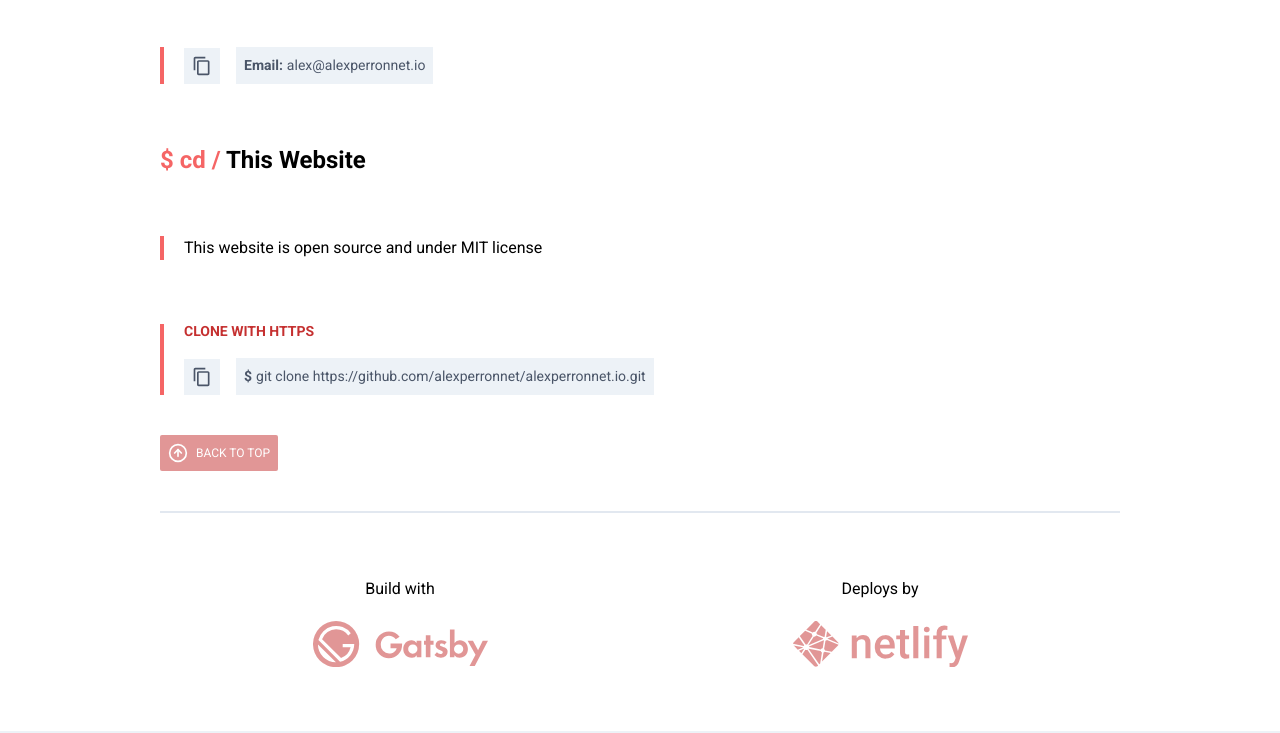
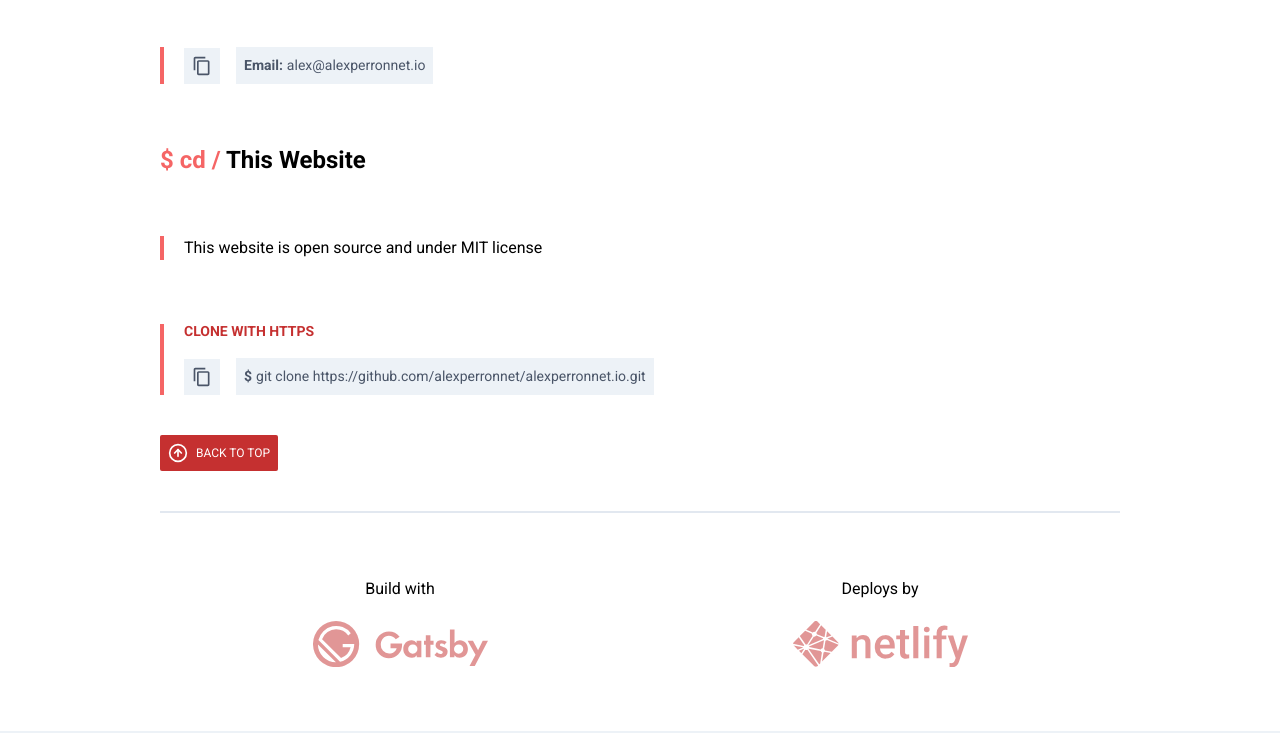
Before and after one commit to alexperronnet/alexperronnet.io, a Gatsby site: page / in a window 1280 px wide. Shown: the part 1326-2059 px from the top of the page. Built offline with nearby package versions, Linux system fonts and the light colour scheme; Gatsby itself is replaced by a stand-in of ours.

Commit message:
Update to-top.js
Fix background / foreground contrast ration

```diff
--- a/src/components/to-top.js
+++ b/src/components/to-top.js
@@ -18,7 +18,7 @@ const ToTop = () => {
         arrow
       >
         <button
-          className = "p-2 bg-red-700 opacity-50 hover:opacity-100 rounded-sm flex items-center focus:outline-none"
+          className = "p-2 bg-red-700 hover:shadow-lg rounded-sm flex items-center focus:outline-none"
           onClick   = {scrollMe}
         >
           <FiArrowUpCircle
```
